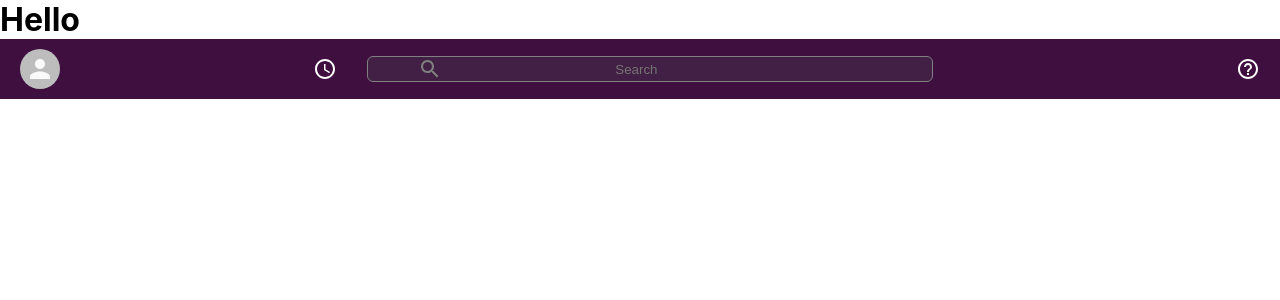
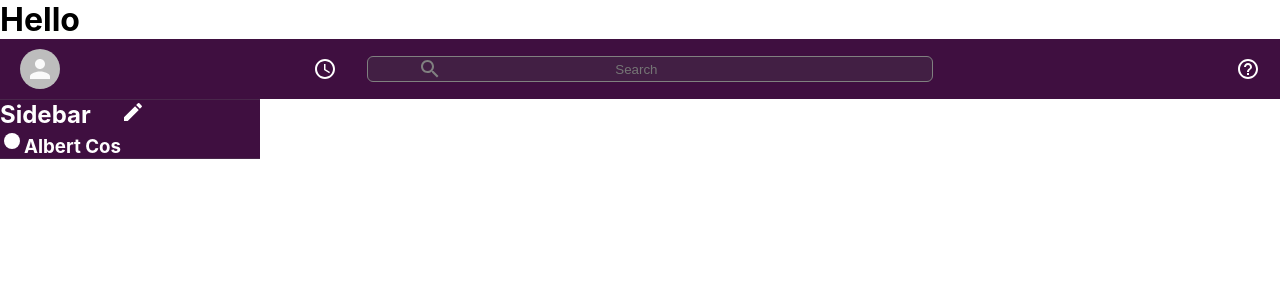
Before and after one commit to AlbertCos/Clone_Slack, a React (Create React App) app in the folder clone_slack/: page / in a window 1280 px wide. Shown: the top 300 px of the page. Built offline with nearby package versions, Linux system fonts and the light colour scheme.

Commit message:
brk 23:31 / 1h** sidebar style

```diff
--- a/clone_slack/src/Sidebar.css
+++ b/clone_slack/src/Sidebar.css
@@ -0,0 +1,12 @@
+.sidebar{
+    background-color: #3f0f40;
+    border-top: 1px solid #49274b;
+    color:white;
+    max-width: 260px;
+}
+
+.sidebar__header{
+    display: flex;
+    border-bottom: 1px solid #49274b;
+
+}
--- a/clone_slack/src/Sidebar.js
+++ b/clone_slack/src/Sidebar.js
@@ -1,12 +1,25 @@
 import React from 'react';
 import './Sidebar.css'
+import FiberManualRecordIcon from '@material-ui/icons/FiberManualRecord';
+import CreateIcon from "@material-ui/icons/Create";
 
 function Sidebar () {
     return (
         <div className="sidebar">
 
+            <div className="sidebar__header">
+                <div className="sidebar__info">
+
+                <h2>Sidebar</h2>
+                <h3>
+                    <FiberManualRecordIcon/>
+                    Albert Cos
+                </h3>
+                </div>
+                <CreateIcon/>
+            </div>
         </div>
-    )
+    );
 }
 
 export default Sidebar
```
